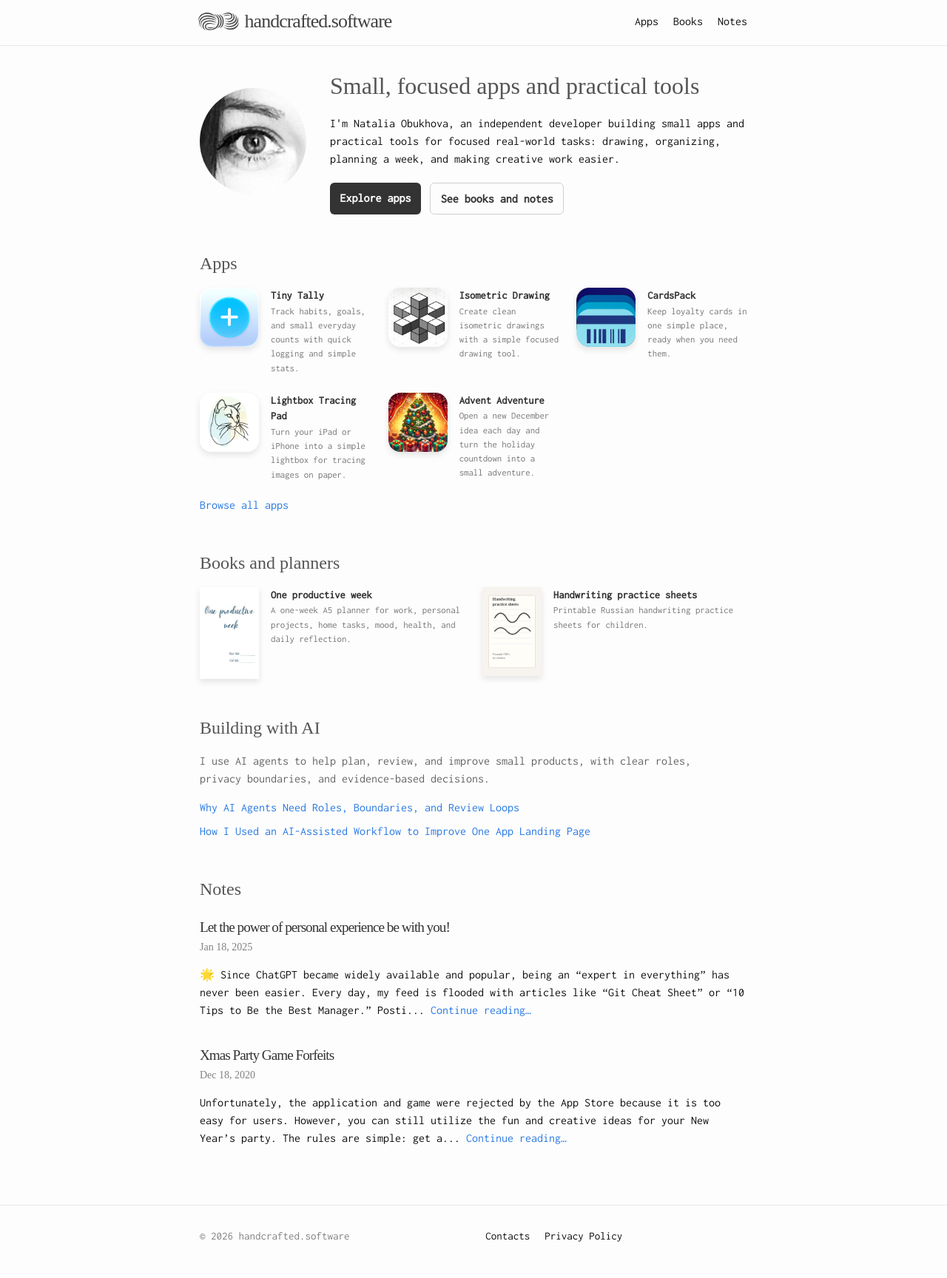
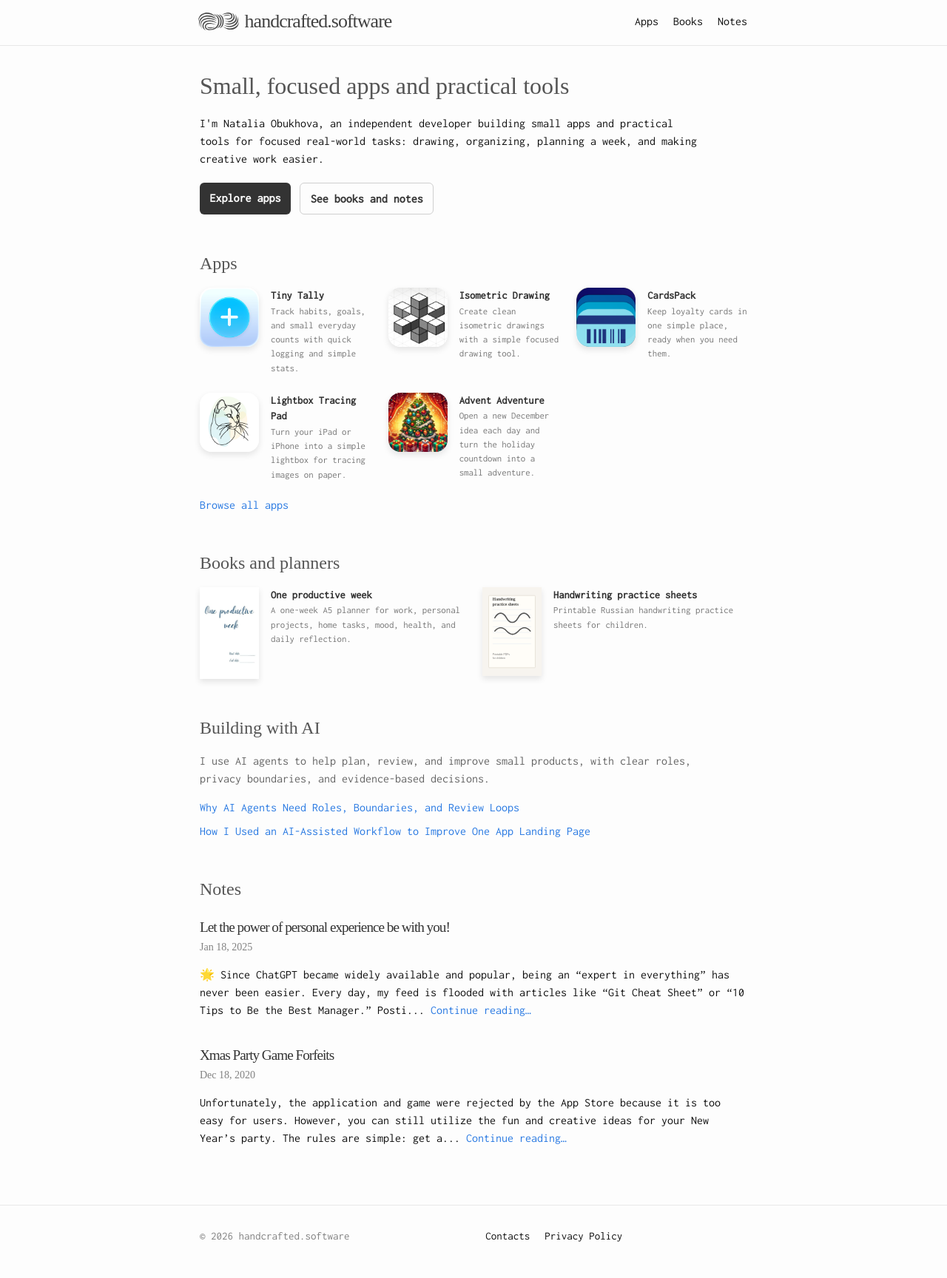
Before and after one commit to handcraftedsoftware/pages, a Jekyll site: the page built from index.md, in a window 1280 px wide. Shown: the whole page at 74% size. Built offline with Jekyll 4.4.1, drawn with Linux system fonts in a browser that asks for light colours; some web fonts are replaced.

Commit message:
Remove homepage hero profile image

```diff
--- a/_sass/minima/_layout.scss
+++ b/_sass/minima/_layout.scss
@@ -315,22 +315,8 @@
     margin-bottom: 3rem;
 }
 
-.hero-content {
-    align-items: center;
-    display: grid;
-    gap: 2rem;
-    grid-template-columns: 9rem minmax(0, 1fr);
-}
-
 .hero p {
     max-width: 42rem;
-}
-
-.hero-profile-pic {
-    border-radius: 50%;
-    height: 9rem;
-    justify-self: start;
-    width: 9rem;
 }
 
 .section-intro {
@@ -515,10 +501,6 @@
 }
 
 @media (max-width: 768px) {
-    .hero-content {
-        grid-template-columns: 1fr;
-    }
-
     .about-content {
         flex-direction: column;
     }
--- a/index.md
+++ b/index.md
@@ -10,24 +10,15 @@ title: "Small, focused apps and practical tools"
 
 <header>
     <div class="hero page-section">
-        <div class="hero-content">
-            <img
-                src="/assets/images/profile.png"
-                alt="Natalia Obukhova"
-                class="hero-profile-pic"
-            />
-            <div>
-                <h1 class="section-header">Small, focused apps and practical tools</h1>
-                <p>
-                    I'm Natalia Obukhova, an independent developer building small apps
-                    and practical tools for focused real-world tasks: drawing,
-                    organizing, planning a week, and making creative work easier.
-                </p>
-                <div class="hero-actions">
-                    <a class="primary-action" href="#apps">Explore apps</a>
-                    <a class="secondary-action" href="#books">See books and notes</a>
-                </div>
-            </div>
+        <h1 class="section-header">Small, focused apps and practical tools</h1>
+        <p>
+            I'm Natalia Obukhova, an independent developer building small apps
+            and practical tools for focused real-world tasks: drawing,
+            organizing, planning a week, and making creative work easier.
+        </p>
+        <div class="hero-actions">
+            <a class="primary-action" href="#apps">Explore apps</a>
+            <a class="secondary-action" href="#books">See books and notes</a>
         </div>
     </div>
 </header>
```
